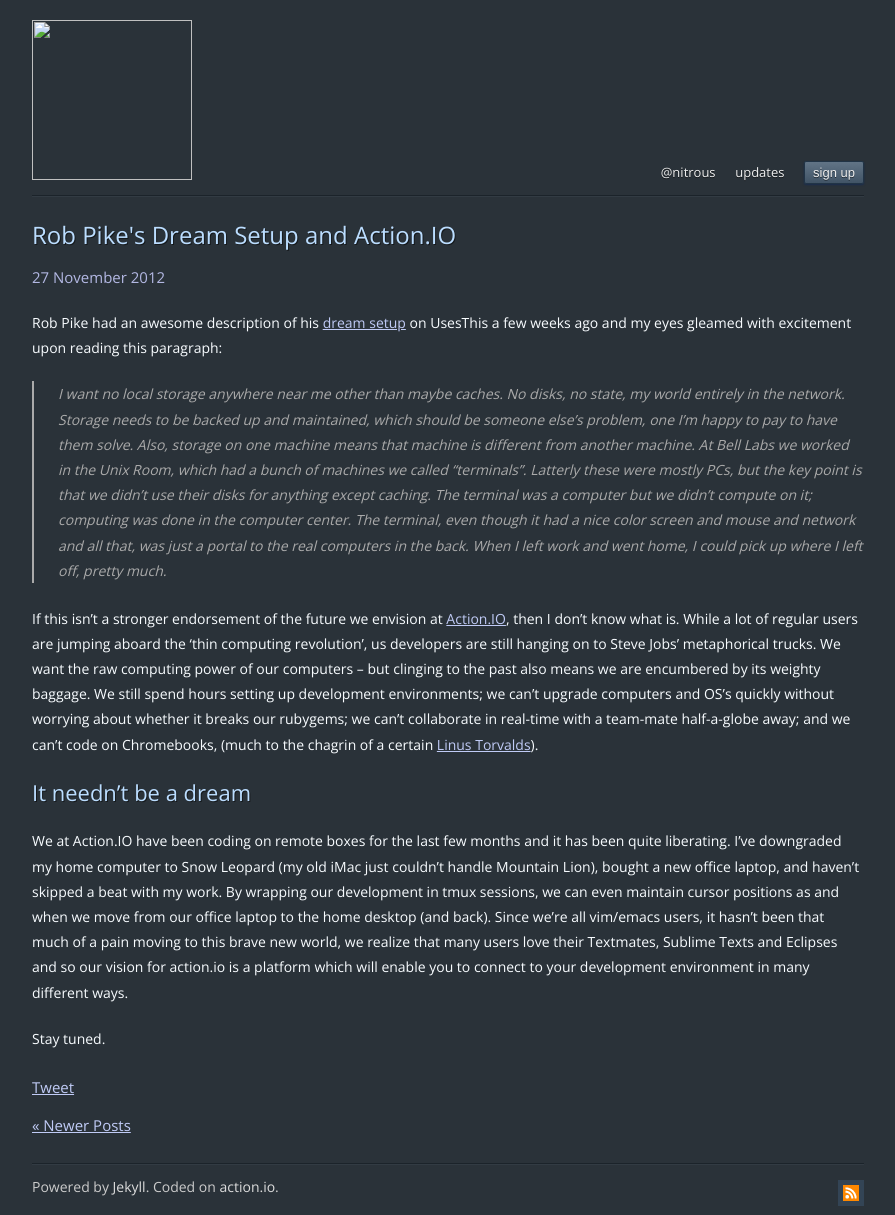
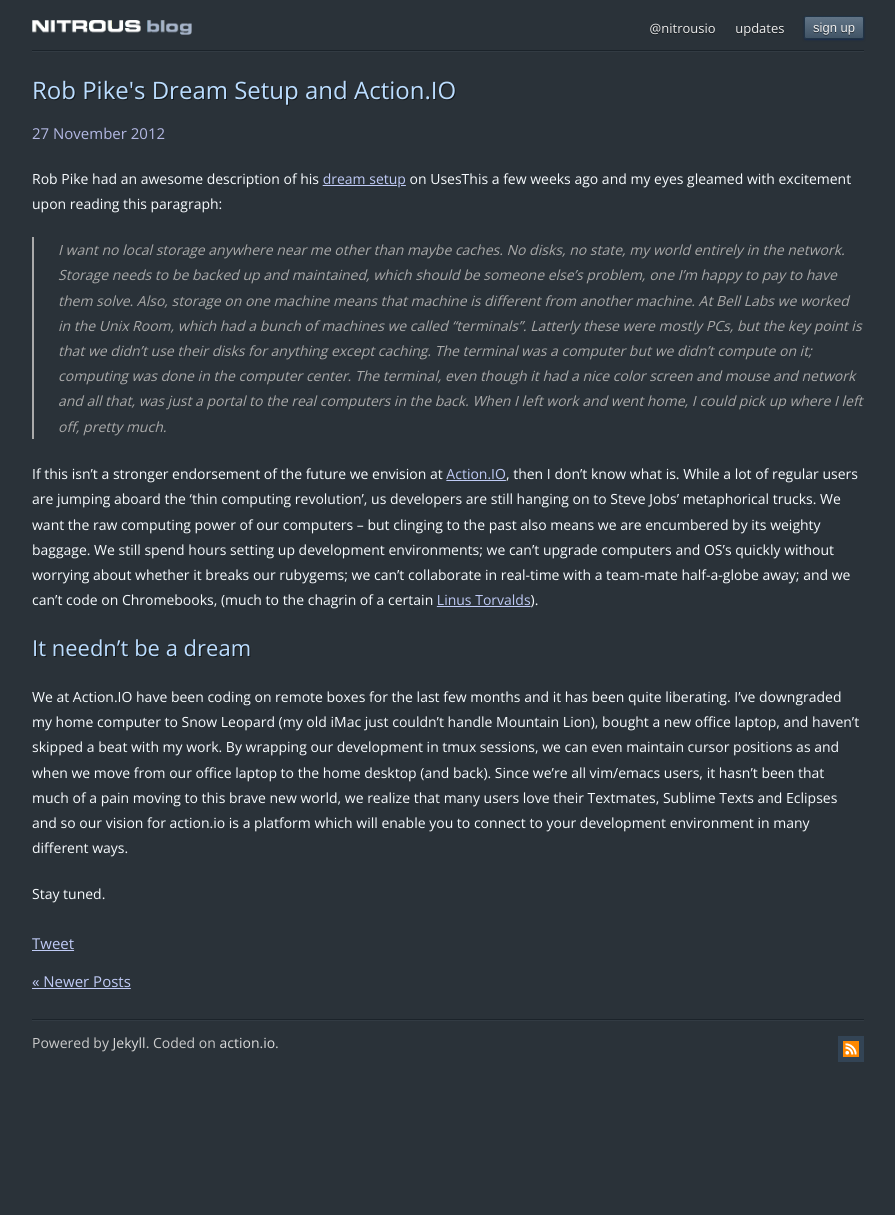
Before and after one commit to koheishingai/blog, a Jekyll site: the page built from _posts/2012-11-27-rob-pikes-dream-setup-and-action-io.md, in a window 1280 px wide. Shown: the whole page, without its empty margins (192-1087 px from the left). Built offline with Jekyll 4.4.1, drawn with Linux system fonts in a browser that asks for light colours; Markdown is read by kramdown in place of the engine named in the settings; comment, search, counter and statistics services are not loaded; after the commit the page ends 1071 px from its top, so only the background shows below that.

Commit message:
fixing links, images

```diff
--- a/_layouts/default.html
+++ b/_layouts/default.html
@@ -5,11 +5,11 @@
       <header id="page-header" role="banner">
         <h1>
           <a href="/">
-            <img src="images/blogwhite.png" width="160" style="border: none;padding: 0;" />
+            <img src="/images/blogwhite.png" width="160" style="border: none;padding: 0;" />
           </a>
         </h1>
         <ul class="header-nav">
-          <li><a href="https://twitter.com/intent/user?screen_name=nitrous">@nitrous</a></li>
+          <li><a href="https://twitter.com/intent/user?screen_name=nitrousio">@nitrousio</a></li>
           <li><a href="http://updates.nitrous.io">updates</a></li>
           <li><a href="https://www.nitrous.io" class="btn">sign up</a></li>
         </ul>
```
